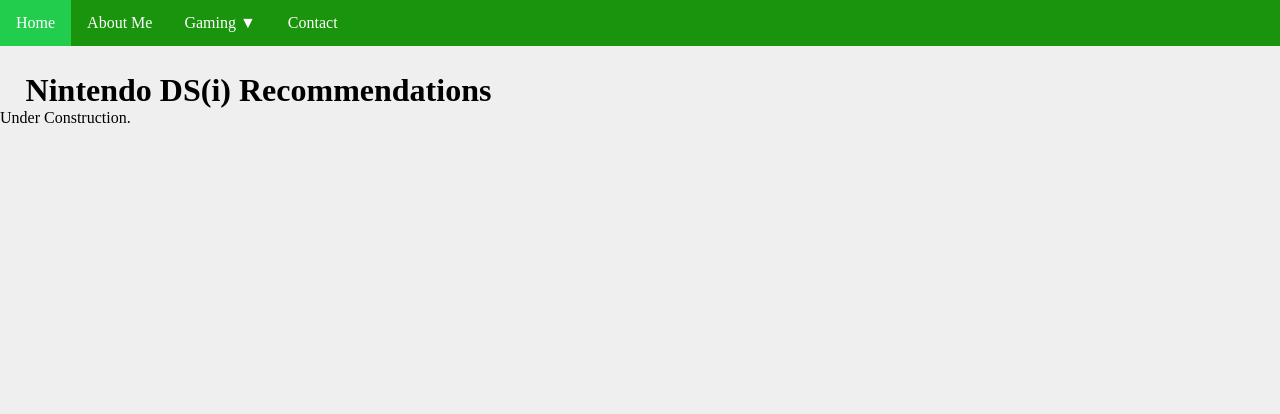
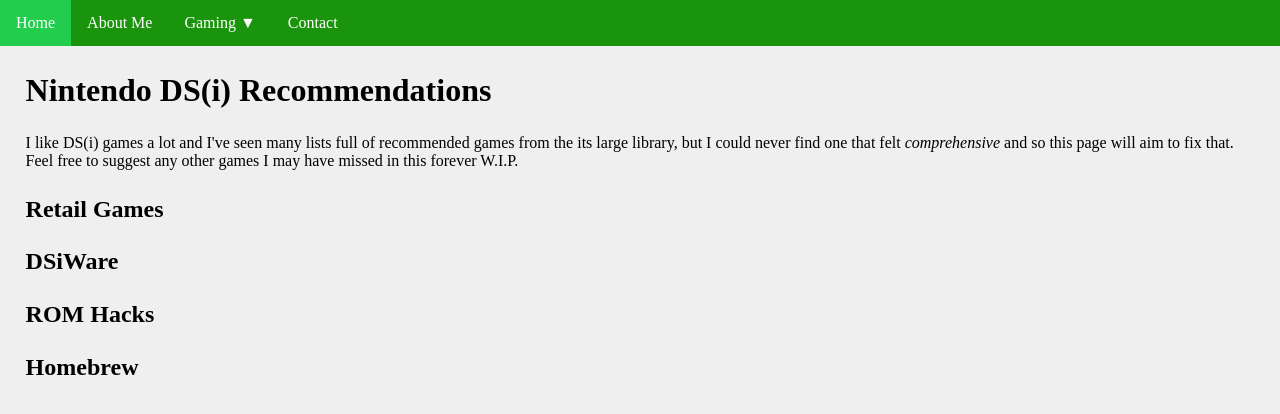
Before and after one commit to Kaisaan/kaisaan.github.io, a Jekyll site: the page built from pages/dsreccs.html, in a window 1280 px wide. Shown: the top 414 px of the page. Built offline with Jekyll 4.4.1, drawn with Linux system fonts in a browser that asks for light colours; some web fonts are replaced.

Commit message:
updated dsreccs

```diff
--- a/css/style.css
+++ b/css/style.css
@@ -24,6 +24,10 @@
 
 h1 {
     font-size: 2em;
+    margin-bottom: 0px;
+}
+
+h2 {
     margin-bottom: 0px;
 }
 
--- a/pages/dsreccs.html
+++ b/pages/dsreccs.html
@@ -5,4 +5,12 @@
 
 <h1>Nintendo DS(i) Recommendations</h1>
 
-Under Construction.
+<p>I like DS(i) games a lot and I've seen many lists full of recommended games from the its large library, but I could never find one that felt <em>comprehensive</em> and so this page will aim to fix that. Feel free to suggest any other games I may have missed in this forever W.I.P.</p>
+
+<h2>Retail Games</h2>
+
+<h2>DSiWare</h2>
+
+<h2>ROM Hacks</h2>
+
+<h2>Homebrew</h2>
```
